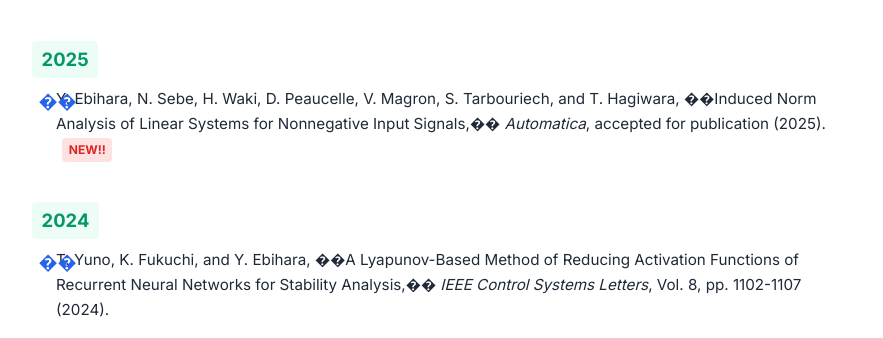
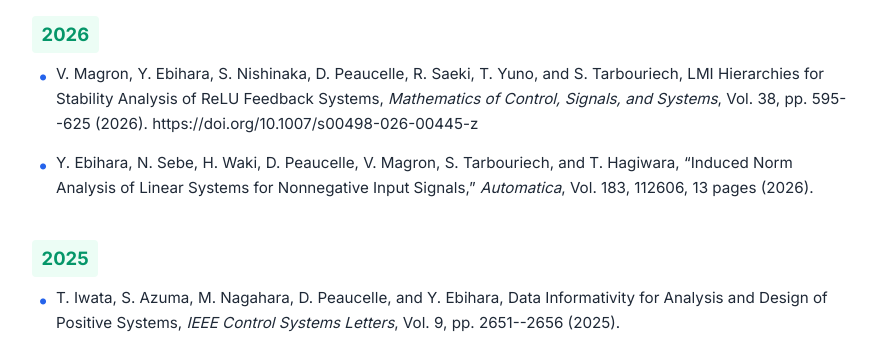
Before and after one commit to yoshio-ebihara/yoshio-ebihara.github.io, a plain HTML site: page achievements-j.html in a window 1280 px wide. Shown: the part 653-991 px from the top of the page, without its empty margins (198-1081 px from the left). Drawn offline with Linux system fonts and the light colour scheme.

Commit message:
Add files via upload

```diff
--- a/achievements-j.html
+++ b/achievements-j.html
@@ -1,7 +1,7 @@
 <!DOCTYPE html>
 <html lang="ja">
 <head>
-    <meta charset="euc-jp">
+    <meta charset="UTF-8">
     <meta name="viewport" content="width=device-width, initial-scale=1.0">
     <title>業績リスト / Research Publications</title>
     <!-- Google Fonts の読み込み -->
@@ -194,13 +194,28 @@
     </ul>
 
     <h1>Papers in International Journals (Selected)</h1>
+    <div class="year-label">2026</div>
+    <ul>
+        <li>
+	  V. Magron, Y. Ebihara, S. Nishinaka, D. Peaucelle, R. Saeki, T. Yuno, and  S. Tarbouriech,
+	  LMI Hierarchies for Stability Analysis of ReLU Feedback Systems,
+	  <i>Mathematics of Control, Signals, and Systems</i>, Vol. 38, pp. 595--625 (2026).
+	  https://doi.org/10.1007/s00498-026-00445-z
+	</li>
+        <li>
+          Y. Ebihara, N. Sebe, H. Waki, D. Peaucelle, V. Magron, S. Tarbouriech, and T. Hagiwara,
+          “Induced Norm Analysis of Linear Systems for Nonnegative Input Signals,”
+          <i>Automatica</i>, Vol. 183, 112606, 13 pages (2026).
+        </li>
+    </ul>
+
     <div class="year-label">2025</div>
     <ul>
-        <li> Y. Ebihara, N. Sebe, H. Waki, D. Peaucelle, V. Magron, S. Tarbouriech, and T. Hagiwara,
-          “Induced Norm Analysis of Linear Systems for Nonnegative Input Signals,”
-          <i>Automatica</i>,
-          accepted for publication  (2025).
-            <span class="new-badge">NEW!!</span>
+	<li>
+	T. Iwata, S. Azuma, M. Nagahara, D. Peaucelle, and Y. Ebihara,
+	Data Informativity for Analysis and Design of Positive Systems,
+	<i> IEEE Control Systems Letters</i>,
+	Vol. 9, pp. 2651--2656 (2025).
         </li>
     </ul>
 
@@ -463,7 +478,7 @@
           “On the Degree of Polynomial Parameter-Dependent
           Lyapunov Functions for
           Robust Stability of Single Parameter-Dependent LTI Systems:
-          A Counter-example to Barmish's Conjecture,”
+          A Counter-example to Barmish&aps s Conjecture,”
           <i>Automatica</i>,
           Vol. 42, No. 9, pp. 1599-1603 (2006).
         </li>
@@ -523,7 +538,6 @@
     再帰型ニューラルネットワークの安定性判別のための圧縮モデルの構築と入出力特性の評価，
     計測自動制御学会論文集，
     Vol. 61, No. 3, pp. 104-114 (2025).
-        <span class="new-badge">NEW!!</span>
       </li>
     </ul>
 
```
Also changed, not shown: achievements.html (+23 -5 lines).
